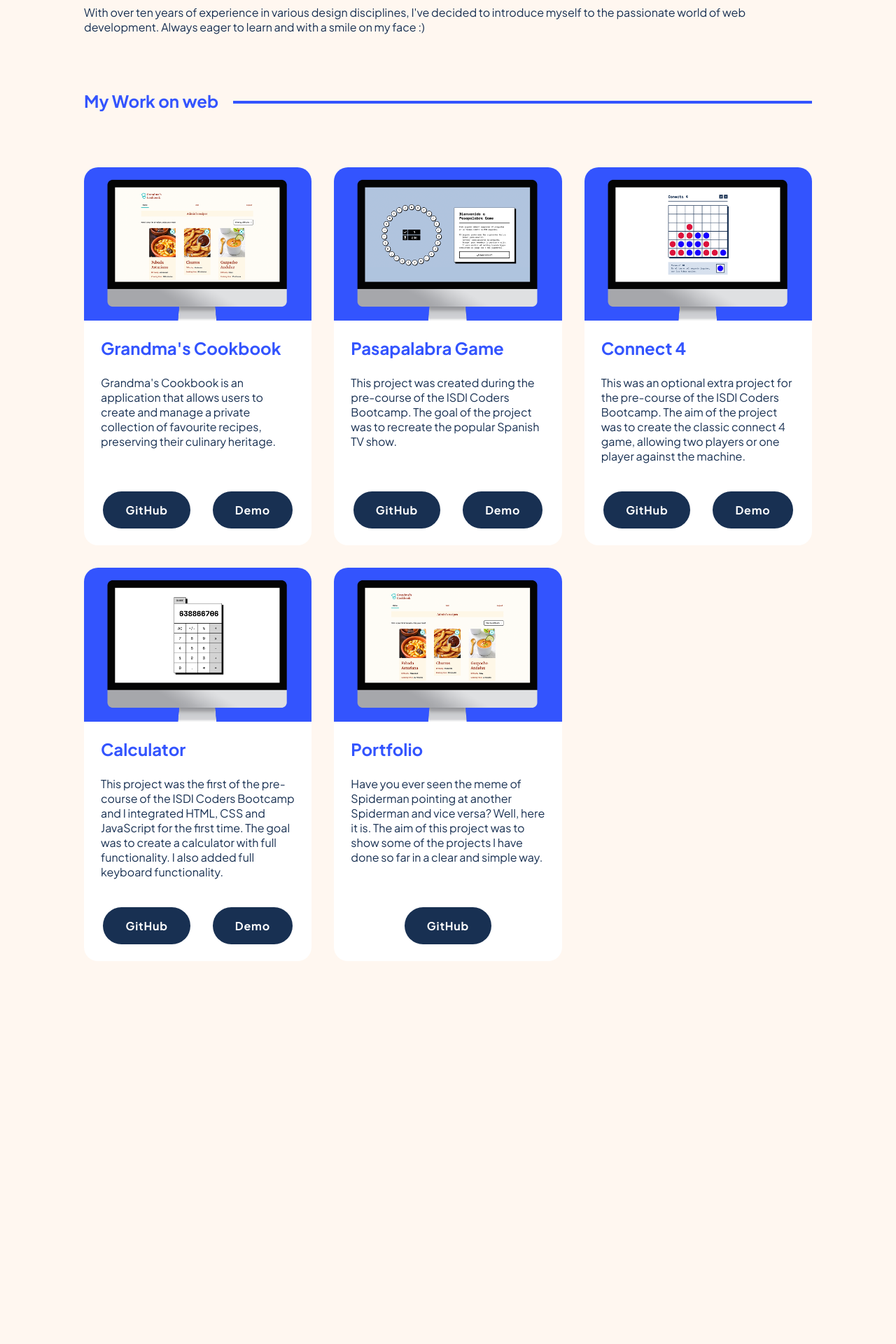
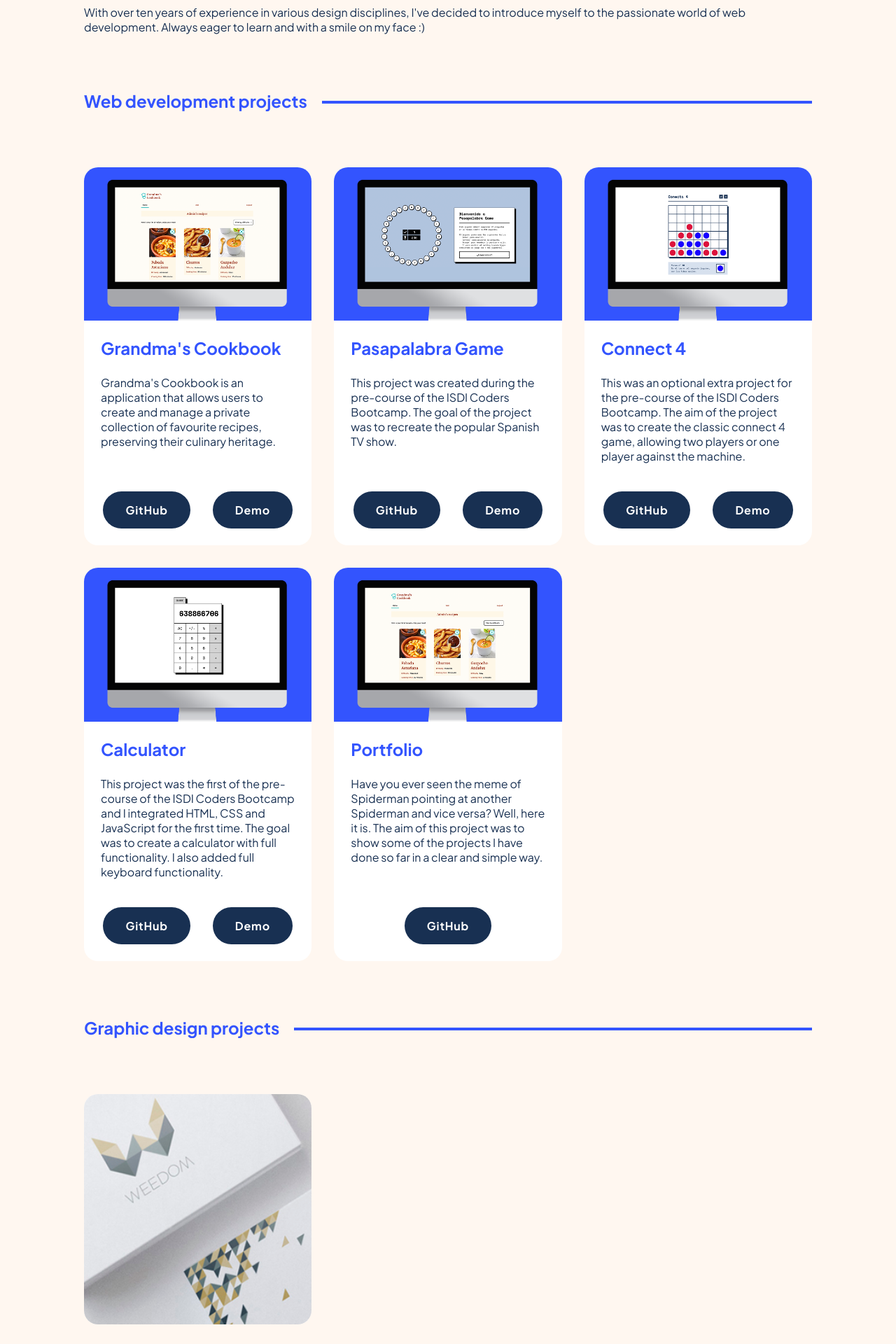
Before and after one commit to LuisCaballe/portafolio, a Next.js app: page / in a window 1280 px wide. Shown: the part 440-2360 px from the top of the page at 70% size. Before the commit the page ends 1893 px from the top, so only its background shows below. Built offline with nearby package versions, Linux system fonts and the light colour scheme.

Commit message:
Add WorksDesign component

```diff
--- a/src/app/layout.tsx
+++ b/src/app/layout.tsx
@@ -1,5 +1,6 @@
 import type { Metadata } from "next";
 import "../sass/styles.scss";
+import Header from "@/components/Header";
 
 export const metadata: Metadata = {
   title: "Luis' portfolio",
@@ -15,7 +16,10 @@ export default function RootLayout({
   return (
     <html lang="en">
       <body>
-        <div className="main-container">{children}</div>
+        <div className="main-container">
+          <Header />
+          {children}
+        </div>
       </body>
     </html>
   );
--- a/src/app/page.tsx
+++ b/src/app/page.tsx
@@ -1,3 +1,4 @@
+import WorksDesign from "@/components/WorksDesign";
 import Header from "../components/Header";
 import Hero from "../components/Hero";
 import WorksWeb from "../components/WorksWeb";
@@ -6,10 +7,10 @@ import "../sass/styles.scss";
 export default function Home() {
   return (
     <>
-      <Header />
       <Hero />
-      <h3 className="title-line">My Work on web</h3>
+      <h3 className="title-line">Web development projects</h3>
       <WorksWeb />
+      <WorksDesign />
     </>
   );
 }
--- a/src/components/Header.tsx
+++ b/src/components/Header.tsx
@@ -2,12 +2,15 @@ import React from "react";
 import Logo from "../app/icon.svg";
 import Image from "next/image";
 import "../sass/styles.scss";
+import Link from "next/link";
 
 export const Header = (): React.ReactElement => {
   return (
     <header className="header">
       <div className="header__logo">
-        <Image src={Logo} alt="Luis' logo" priority={true} />
+        <Link href="/">
+          <Image src={Logo} alt="Luis' logo" priority={true} />
+        </Link>
         <h1>
           Luis Caballé <br />
           <span className="text--secondary-color">Portfolio</span>
--- /dev/null
+++ b/src/components/WorksDesign.tsx
@@ -0,0 +1,31 @@
+import Image from "next/image";
+import Link from "next/link";
+
+const WorksDesign = (): React.ReactElement => {
+  return (
+    <>
+      <h3 className="title-line">Graphic design projects</h3>
+      <section className="card-container">
+        <article className="card">
+          <Link href="/design-projects/weedom">
+            <div className="card__image-container card__image-container--design">
+              <Image
+                className="card__image"
+                src="/weedom-2.jpg"
+                fill
+                alt="Weedom"
+                sizes="(max-width: 850px) 75vw, (max-width: 1200px) 30vw"
+              />
+              <div className="card__info">
+                <h3>Weedom</h3>
+                <p>Brand identity</p>
+              </div>
+            </div>
+          </Link>
+        </article>
+      </section>
+    </>
+  );
+};
+
+export default WorksDesign;
--- a/src/sass/_modules.scss
+++ b/src/sass/_modules.scss
@@ -58,7 +58,6 @@
   display: grid;
   grid-template-columns: repeat(auto-fill, minmax(300px, auto));
   grid-template-rows: 1fr auto;
-  justify-content: space-between;
   gap: 2rem;
 }
 
@@ -98,9 +97,35 @@
   &__image-container {
     position: relative;
     display: block;
+
+    &--design {
+      height: 100%;
+    }
   }
 
   &__image {
     position: relative !important;
   }
 }
+
+.card__info {
+  position: absolute;
+  top: 0;
+  text-align: center;
+  background-color: #{variables.$primary-color}aa;
+  width: 100%;
+  height: 100%;
+  display: flex;
+  flex-direction: column;
+  justify-content: center;
+  color: #fff;
+  gap: 1rem;
+  opacity: 0;
+  transition: opacity 0.2s ease-out 100ms;
+}
+
+.card:hover {
+  .card__info {
+    opacity: 1;
+  }
+}
```
Also changed, not shown: src/app/design-projects/weedom/page.tsx (added, +7 -0 lines), public/weedom-2.jpg (added), public/weedom.jpg (added).
